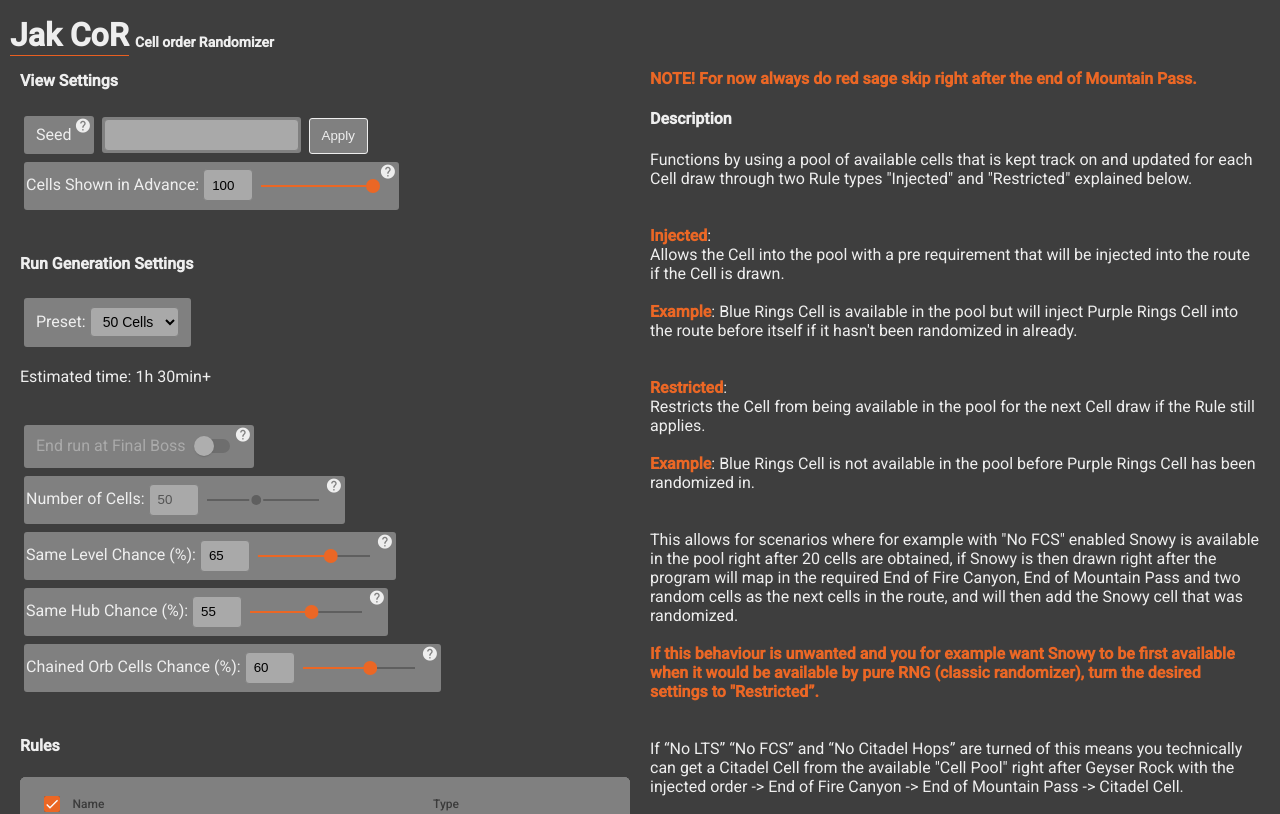
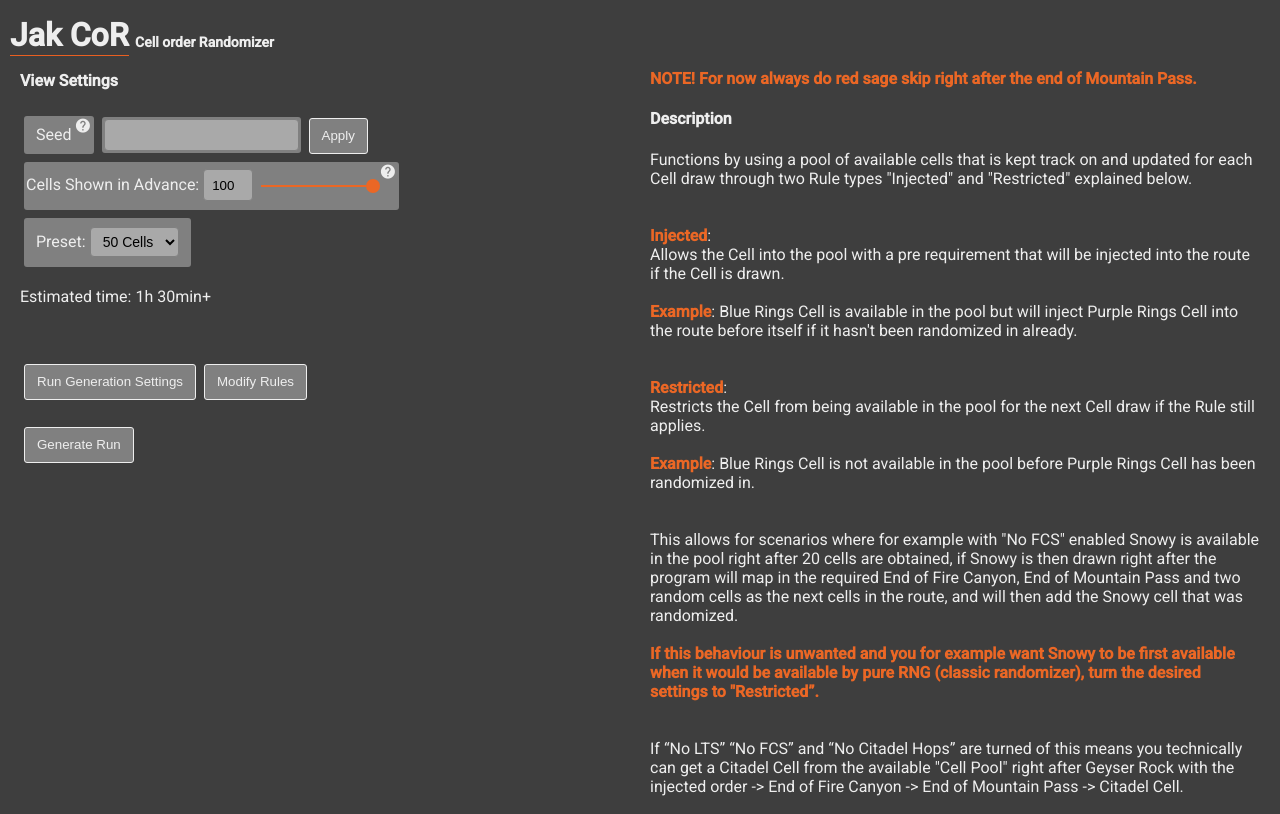
Before and after one commit to JoKronk/JakCoR, an Angular app: page / in a window 1280 px wide. Shown: the top 814 px of the page. Built offline with nearby package versions, Linux system fonts and the light colour scheme.

Commit message:
-Updated randomizer page to be more simplified.

```diff
--- a/src/app/app.module.ts
+++ b/src/app/app.module.ts
@@ -18,6 +18,7 @@
 import {MatCheckboxModule} from '@angular/material/checkbox';
 import {MatSliderModule} from '@angular/material/slider';
 import {MatSlideToggleModule} from '@angular/material/slide-toggle';
+import {MatExpansionModule} from '@angular/material/expansion';
 
 @NgModule({
   declarations: [
@@ -38,7 +39,8 @@
     MatTooltipModule,
     MatCheckboxModule,
     MatSliderModule,
-    MatSlideToggleModule
+    MatSlideToggleModule,
+    MatExpansionModule
   ],
   providers: [],
   bootstrap: [AppComponent]
--- a/src/app/common/classes/preset.ts
+++ b/src/app/common/classes/preset.ts
@@ -149,7 +149,7 @@
     }
 
     public static FullCustomRando(): Preset {
-        const preset: Preset = new Preset("Custom", "Fully customizable randomizer.");
+        const preset: Preset = new Preset("Custom", "Fully customizable randomizer (all settings & rules modifiable).");
 
         preset.rules.find(x => x.id == 2).changeableType = true;
         preset.rules.find(x => x.id == 2).hidden = false;
--- a/src/app/random-cell/random-cell.component.html
+++ b/src/app/random-cell/random-cell.component.html
@@ -33,9 +33,6 @@
                         <mat-icon class="box-tip" matTooltipPosition="after" matTooltip="Number of cells shown in advance if ran on webpage.">help</mat-icon>
                     </div>
                 </div>
-                <br />
-
-                <h4>Run Generation Settings</h4>
                 <div>
                     <div class="box">
                         <span>Preset: </span>
@@ -45,6 +42,17 @@
                     </div>
                     <p [innerHTML]="preset.description"></p>
                     <br />
+                </div>
+                <br />
+
+                <!--Settings & Rules-->
+                <div>
+                    <button class="box box-button" (click)="settingsPanel.expanded = !settingsPanel.expanded">Run Generation Settings</button>
+                    <button class="box box-button" (click)="rulesPanel.expanded = !rulesPanel.expanded">Modify Rules</button>
+                </div>
+                <mat-accordion multi>
+                    <mat-expansion-panel class="mat-elevation-z0" #settingsPanel>
+                        <h4>Run Generation Settings</h4>
                         <div class="box box-toggle">
                             <mat-slide-toggle [disabled]="preset.lockLevel >= 2" [(ngModel)]="preset.randomizer.endAtFinalBoss" labelPosition="before">End run at Final Boss </mat-slide-toggle>
                             <mat-icon class="box-tip" matTooltipPosition="after" matTooltip="Cells needed for the Final Boss are inserted at the end if not randomized earlier, End of Lava Tube is included in this to not force Citadel Hops.">help</mat-icon>
@@ -58,17 +66,17 @@
                         </div>
                         <br />
                         <div class="box box-slider box-input box-input-small">
+                            <span>Same Hub Chance (%): </span>
+                            <input type="number" [disabled]="preset.lockLevel >= 3" [(ngModel)]="preset.randomizer.sameHubPercent" min="0" max="100">
+                            <mat-slider [disabled]="preset.lockLevel >= 3" [(ngModel)]="preset.randomizer.sameHubPercent" (input)="preset.randomizer.sameHubPercent = $event.value" min="0" max="100" aria-label="percent"></mat-slider>
+                            <mat-icon class="box-tip" matTooltipPosition="after" matTooltip="Percentage chance for the next Cell to belong to the previous Cell's hub. Radomizes first if the hub should be the same, then randomizes the cell. Set to 0 for Classic Randomizer.">help</mat-icon>
+                        </div>
+                        <br />
+                        <div class="box box-slider box-input box-input-small">
                             <span>Same Level Chance (%): </span>
                             <input type="number" [disabled]="preset.lockLevel >= 3" [(ngModel)]="preset.randomizer.sameLevelPercent" min="0" max="100">
                             <mat-slider [disabled]="preset.lockLevel >= 3" [(ngModel)]="preset.randomizer.sameLevelPercent" (input)="preset.randomizer.sameLevelPercent = $event.value" min="0" max="100" aria-label="percent"></mat-slider>
                             <mat-icon class="box-tip" matTooltipPosition="after" matTooltip="Percentage chance for the next Cell to belong to the previous Cell's level. Radomizes first if the level should be the same, then randomizes the cell. Set to 0 for Classic Randomizer.">help</mat-icon>
-                    </div>
-                    <br />
-                    <div class="box box-slider box-input box-input-small">
-                        <span>Same Hub Chance (%): </span>
-                        <input type="number" [disabled]="preset.lockLevel >= 3" [(ngModel)]="preset.randomizer.sameHubPercent" min="0" max="100">
-                        <mat-slider [disabled]="preset.lockLevel >= 3" [(ngModel)]="preset.randomizer.sameHubPercent" (input)="preset.randomizer.sameHubPercent = $event.value" min="0" max="100" aria-label="percent"></mat-slider>
-                        <mat-icon class="box-tip" matTooltipPosition="after" matTooltip="Percentage chance for the next Cell to belong to the previous Cell's hub. Radomizes first if the hub should be the same, then randomizes the cell. Set to 0 for Classic Randomizer.">help</mat-icon>
                         </div>
                         <br />
                         <div class="box box-slider box-input box-input-small">
@@ -77,9 +85,8 @@
                             <mat-slider [disabled]="preset.lockLevel >= 3" [(ngModel)]="preset.randomizer.sameLevelPercentOrbCells" (input)="preset.randomizer.sameLevelPercentOrbCells = $event.value" min="0" max="100" aria-label="percent"></mat-slider>
                             <mat-icon class="box-tip" matTooltipPosition="after" matTooltip="Same Level Chance but specific to cells with orb requirements to avoid (or enable) more crazy orb requirements.">help</mat-icon>
                         </div>
-                </div>
-                <br />
-
+                    </mat-expansion-panel>
+                    <mat-expansion-panel class="mat-elevation-z0" #rulesPanel>
                         <h4>Rules</h4>
                         <div class="table">
                             <table mat-table [dataSource]="ruleSource" multiTemplateDataRows #ruleSort="matSort" matSort>
@@ -114,7 +121,10 @@
                                 <tr mat-row *matRowDef="let row; columns: headers;" [class.selectable]="!row.mandatory" (click)="$event.stopPropagation(); rowToggle(row)"></tr>
                             </table>
                         </div>
+                    </mat-expansion-panel>
+                </mat-accordion>
                 <br />
+
                 <button class="box box-button" (click)="randomize(run)">Generate Run</button>
 
             </div>
--- a/src/app/random-cell/random-cell.component.scss
+++ b/src/app/random-cell/random-cell.component.scss
@@ -165,6 +165,11 @@
     }
 }
 
+.mat-expansion-panel {
+    color: inherit !important;
+    background-color: inherit !important;
+}
+
   @media only screen and (min-width: 768px) {
     .body {
         display: flex;
--- a/src/app/random-cell/random-cell.component.ts
+++ b/src/app/random-cell/random-cell.component.ts
@@ -1,5 +1,6 @@
 import { SelectionModel } from '@angular/cdk/collections';
 import { Component, OnInit, ViewChild } from '@angular/core';
+import { MatAccordion, MatExpansionPanel } from '@angular/material/expansion';
 import { MatDrawer } from '@angular/material/sidenav';
 import { MatSliderChange } from '@angular/material/slider';
 import { MatSort } from '@angular/material/sort';
@@ -33,6 +34,9 @@
   }
 
   @ViewChild('drawer') drawer: MatDrawer;
+  @ViewChild(MatAccordion) accordion: MatAccordion;
+  @ViewChild('settingsPanel', {static: true}) settingsPanel: MatExpansionPanel;
+  @ViewChild('rulesPanel', {static: true}) rulesPanel: MatExpansionPanel;
 
   constructor() { }
 
```
Lines whose indentation alone changed are shown as unchanged.
